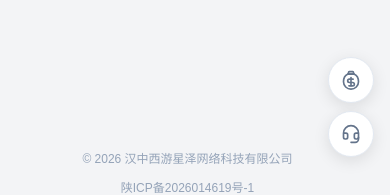
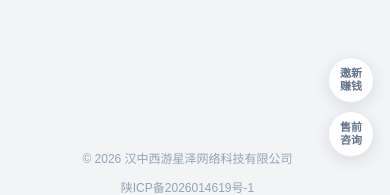
Before and after one commit to yezi580/playlease, a Vue app: page / in a window 390 px wide. Shown: the part 555-750 px from the top of the page. Built offline with nearby package versions, Linux system fonts and the light colour scheme; no server answers.

Commit message:
删除首页的邀新赚钱和售前咨询图标（仅文案展示）

```diff
--- a/src/layouts/AppShell.vue
+++ b/src/layouts/AppShell.vue
@@ -102,13 +102,6 @@
         aria-label="邀新赚钱"
         @click="goInviteCenter"
       >
-        <svg class="action-icon" viewBox="0 0 24 24" fill="none" stroke="currentColor" stroke-width="2" stroke-linecap="round" stroke-linejoin="round">
-          <path d="M8 5h8" />
-          <path d="M10 2h4a1 1 0 0 1 1 1v2H9V3a1 1 0 0 1 1-1Z" />
-          <path d="M8 5c-3.5 1.5-5 5-5 9a9 9 0 0 0 18 0c0-4-1.5-7.5-5-9" />
-          <line x1="12" x2="12" y1="9" y2="19" />
-          <path d="M14.5 11H10a2 2 0 0 0 0 4h4a2 2 0 0 1 0 4H9.5" />
-        </svg>
         <div class="action-text"><span>邀新</span><span>赚钱</span></div>
       </button>
       <button
@@ -118,10 +111,6 @@
         aria-label="售前咨询"
         @click="openPresaleConsultation"
       >
-        <svg class="action-icon" viewBox="0 0 24 24" fill="none" stroke="currentColor" stroke-width="2" stroke-linecap="round" stroke-linejoin="round">
-          <path d="M3 11h3a2 2 0 0 1 2 2v3a2 2 0 0 1-2 2H5a2 2 0 0 1-2-2v-5Zm0 0a9 9 0 1 1 18 0m0 0v5a2 2 0 0 1-2 2h-1a2 2 0 0 1-2-2v-3a2 2 0 0 1 2-2h3Z" />
-          <path d="M21 16v2a4 4 0 0 1-4 4h-5" />
-        </svg>
         <div class="action-text"><span>售前</span><span>咨询</span></div>
       </button>
     </div>
@@ -581,15 +570,6 @@ function handleLogout() {
   box-shadow: 0 6px 20px rgba(16, 185, 129, 0.18);
 }
 
-.action-icon {
-  width: 22px;
-  height: 22px;
-  position: absolute;
-  transition: opacity 0.2s ease, transform 0.2s ease;
-  opacity: 1;
-  transform: scale(1);
-}
-
 .action-text {
   position: absolute;
   display: flex;
@@ -598,19 +578,6 @@ function handleLogout() {
   font-size: 12px;
   line-height: 1.2;
   font-weight: 600;
-  transition: opacity 0.2s ease, transform 0.2s ease;
-  opacity: 0;
-  transform: scale(0.8);
-}
-
-.home-quick-action-btn:hover .action-icon {
-  opacity: 0;
-  transform: scale(0.8);
-}
-
-.home-quick-action-btn:hover .action-text {
-  opacity: 1;
-  transform: scale(1);
 }
 
 @media (max-width: 960px) {
@@ -637,11 +604,6 @@ function handleLogout() {
     height: 46px;
   }
 
-  .action-icon {
-    width: 20px;
-    height: 20px;
-  }
-
   .action-text {
     font-size: 11px;
   }
```
Also changed, not shown: 1 other file (tests, documents, lock files or other folders).
